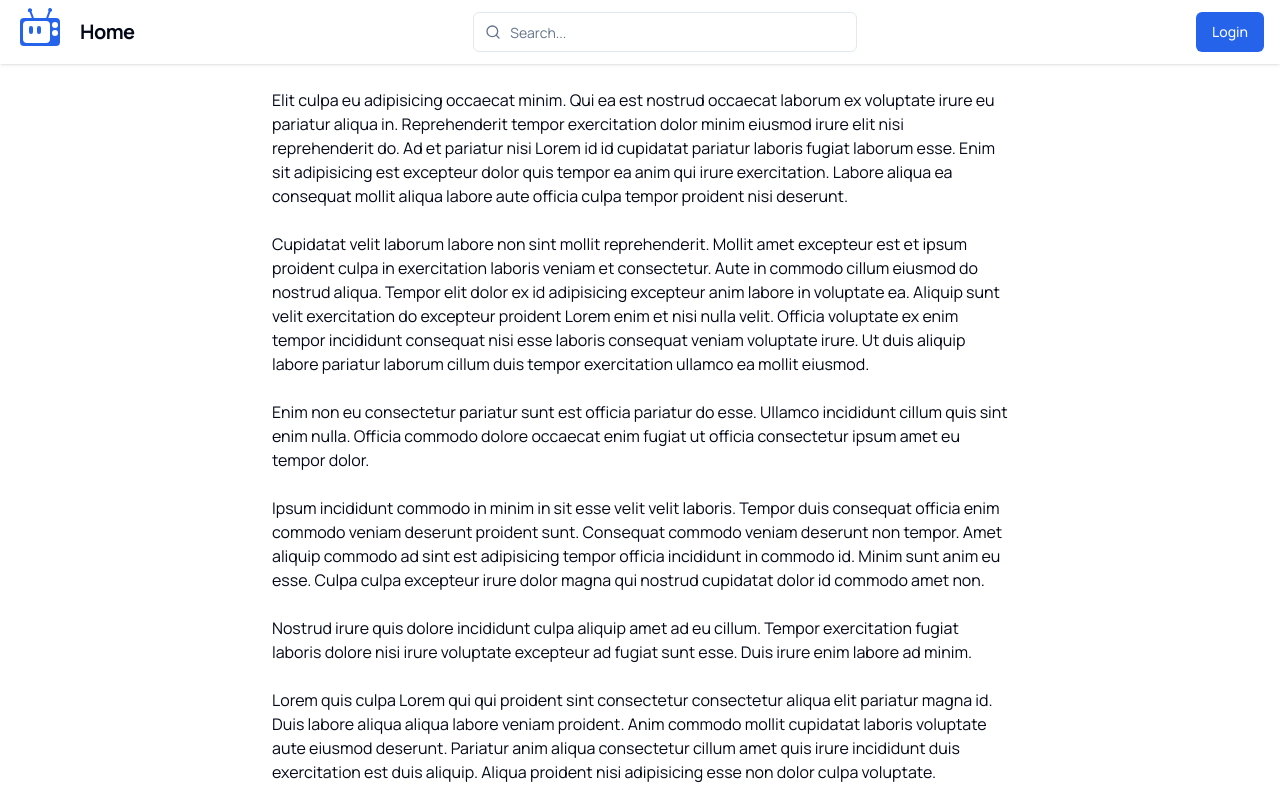
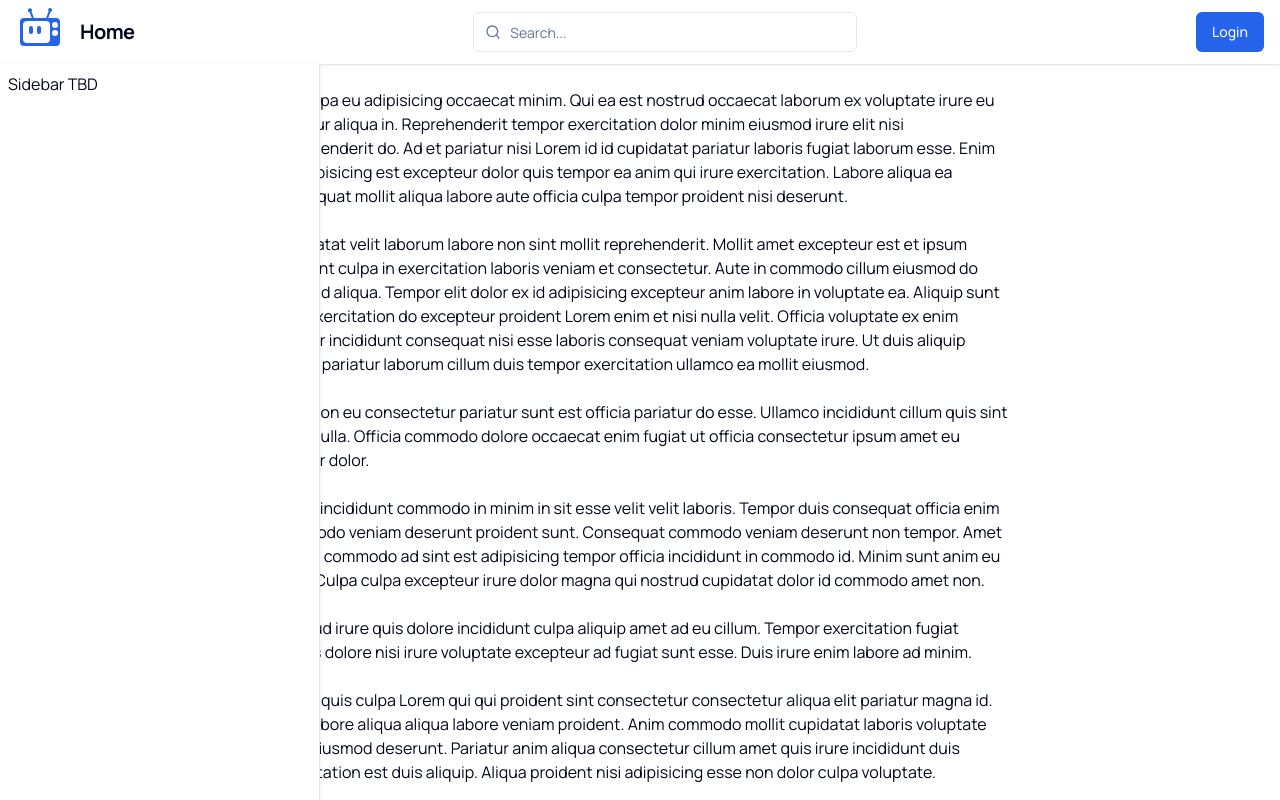
Before and after one commit to TheOmer77/not-twitch, a Next.js app: page / in a window 1280 px wide. Shown: the top 800 px of the page. Built offline with nearby package versions, Linux system fonts and the light colour scheme; no server answers.

Commit message:
Add Sidebar to browse layout

```diff
--- a/src/app/(browse)/layout.tsx
+++ b/src/app/(browse)/layout.tsx
@@ -1,10 +1,11 @@
 import type { PropsWithChildren } from 'react';
-import { Navbar } from '@/components/layout';
+import { Navbar, Sidebar } from '@/components/layout';
 
 const BrowseLayout = ({ children }: PropsWithChildren) => {
   return (
     <>
       <Navbar />
+      <Sidebar />
       {children}
     </>
   );
```
